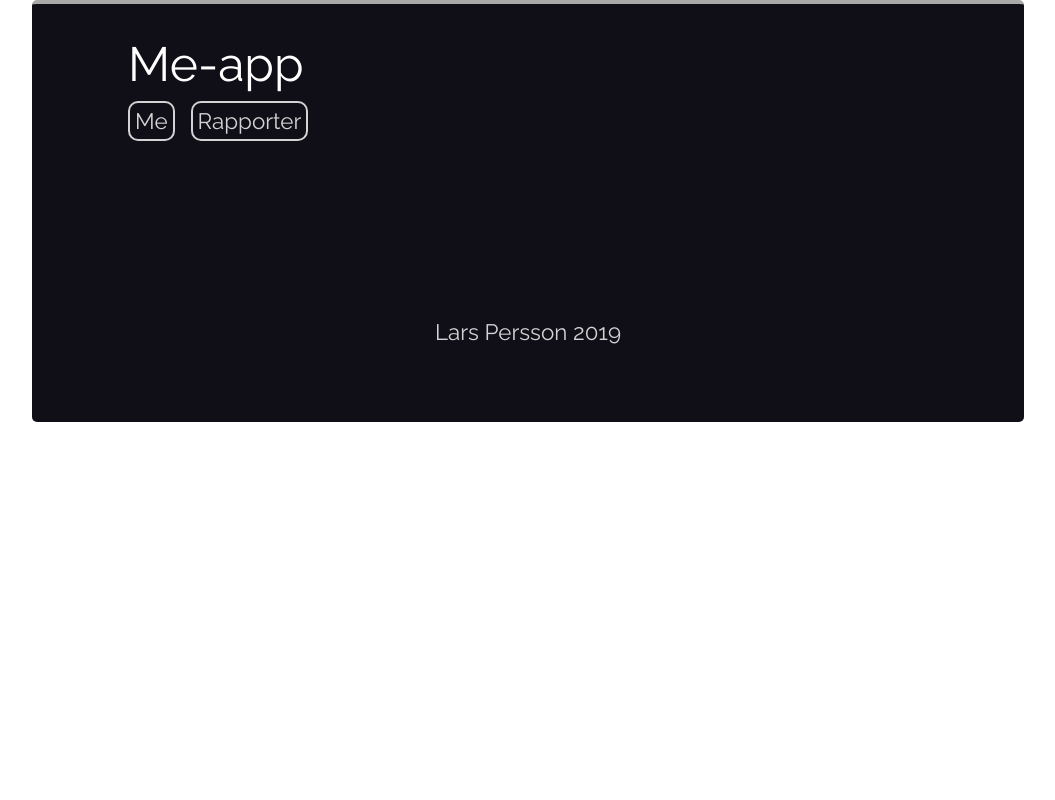
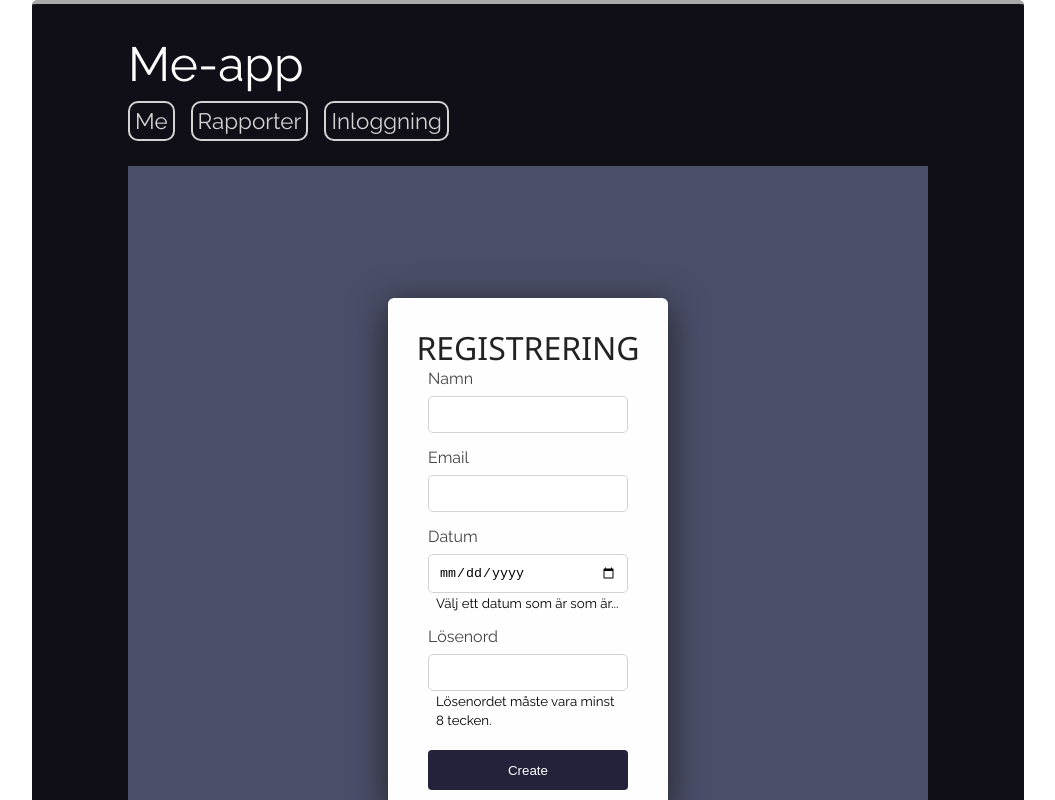
Before and after one commit to persla/jsramverk, a React (Create React App) app: page /Login in a window 1280 px wide. Shown: the top 800 px of the page, without its empty margins (112-1167 px from the left). Built offline with nearby package versions, Linux system fonts and the light colour scheme.

Commit message:
Adding Login Component and form elements

```diff
--- a/src/App.css
+++ b/src/App.css
@@ -95,3 +95,116 @@ footer {
     margin-top:calc(10% + 60px);
 
 }
+
+button {
+  min-width: 100%;
+  cursor: pointer;
+  margin-right: 0.25em;
+  margin-top: 0.5em;
+  padding: 	0.938em;
+  border: none;
+  border-radius: 4px;
+  background-color: #22223B;
+  color: #fefefe;
+}
+button:hover {
+  background-color: #4A4E69;
+  color: #fefefe;
+}
+.wrapper {
+  height: 97vh;
+  width: 100%;
+  display: flex;
+  flex-direction: column;
+  justify-content: center;
+  align-items: center;
+  background-color: #4A4E69;
+}
+
+.form-wrapper {
+  display: flex;
+  flex-direction: column;
+  width: 280px;
+  max-width: 80%;
+  min-width: 100px;
+  min-height: 400px;
+  padding: 20px 40px;
+  border-radius: 6px;
+  box-shadow: 0px 8px 36px #222;
+  background-color: #fefefe;
+}
+
+.form-wrapper > h2 {
+  display: flex;
+  justify-content: center;
+  font-family: "Segoe UI", "Ubuntu", "Roboto", "Open Sans", "Helvetica Neue", sans-serif;
+  font-size: 2em;
+  font-weight: lighter;
+  margin-top: 0.25em;
+  color: #222;
+}
+
+form {
+    width: 100%;
+    display: flex;
+    flex-wrap: wrap;
+}
+
+.info {
+    padding-left: 0.5em;
+    padding-right: 0.5em;
+    color: black;
+}
+
+label {
+    margin-bottom: 0.5em;
+    color: #444;
+    font-weight: lighter;
+}
+
+input {
+    padding: 10px 10px;
+    border-radius: 5px;
+    outline: none;
+    border: 1px solid #d6d1d5;
+}
+
+input:focus {
+    outline: 2px solid blue;
+    border-radius: 5px;
+}
+
+input::placeholder {
+    font-size: 1.2em;
+    font-weight: lighter;
+    color: #bbb;
+}
+
+.error {
+  color:#db2269;
+  font-size: 0.5em;
+  display: relative;
+}
+
+.fullName,
+.email,
+.password {
+  display: flex;
+  flex-direction: column;
+  margin-bottom: 15px;
+}
+
+.fullName {
+  width: 100%;
+}
+
+.email,
+.password {
+  width: 100%;
+}
+
+.submit {
+  width: 100%;
+  display: flex;
+  flex-wrap: wrap;
+}
--- a/src/App.js
+++ b/src/App.js
@@ -4,6 +4,7 @@ import { BrowserRouter as Router, Link, Route } from 'react-router-dom';
 import Me from './Me.js';
 
 import Reports from './reports.js';
+import Login from './Login.js';
 
 import './App.css';
 
@@ -18,10 +19,12 @@ class App extends Component {
             <ul>
               <li><Link to="/">Me</Link></li>
               <li><Link to="/reports">Rapporter</Link></li>
+              <li><Link to="/Login">Inloggning</Link></li>
             </ul>
           </nav>
           <Route exact path="/" component={Me} />
           <Route path="/reports" component={Reports} />
+          <Route path="/Login" component={Login} />
           <footer>Lars Persson 2019</footer>
         </div>
       </Router>
--- /dev/null
+++ b/src/Login.js
@@ -0,0 +1,43 @@
+// import React, { Component } from 'react';
+
+import React from 'react'
+class Login extends React.Component {
+    render() {
+        return (
+            <div className='wrapper'>
+            <div className='form-wrapper'>
+                <h2>Registrering</h2>
+              <form onSubmit={this.handleSubmit} noValidate >
+                <div className='fullName'>
+                  <label htmlFor="fullName">Namn</label>
+                  <input type='text' name='fullName' onChange={this.handleChange} noValidate />
+                </div>
+                <div className='email'>
+                  <label htmlFor="email">Email</label>
+                  <input type='email' name='email' onChange={this.handleChange} noValidate />
+                </div>
+                <div className='email'>
+                  <label htmlFor="email">Datum</label>
+                  <input type='date' name='email' onChange={this.handleChange} noValidate />
+                  <div className='info'>
+                    <small>Välj ett datum som är som är...</small>
+                  </div>
+                </div>
+                <div className='password'>
+                  <label htmlFor="password">Lösenord</label>
+                  <input type='password' name='password' onChange={this.handleChange} noValidate />
+                  <div className='info'>
+                    <small>Lösenordet måste vara minst 8 tecken.</small>
+                  </div>
+                </div>
+
+                <div className='submit'>
+                  <button>Create</button>
+                </div>
+              </form>
+            </div>
+          </div>
+        );
+      }
+}
+export default Login
--- a/src/reports.js
+++ b/src/reports.js
@@ -60,7 +60,7 @@ function Topic ({ match }) {
 function Topics ({ match }) {
   return (
     <div>
-      <h2>Veckoapporter</h2>
+      <h2>Veckorapporter</h2>
       <ul>
         {topics.map(({ name, id }) => (
           <li key={id}>
```
Also changed, not shown: package.json (+13 -1 lines), 1 other file (tests, documents, lock files or other folders).
